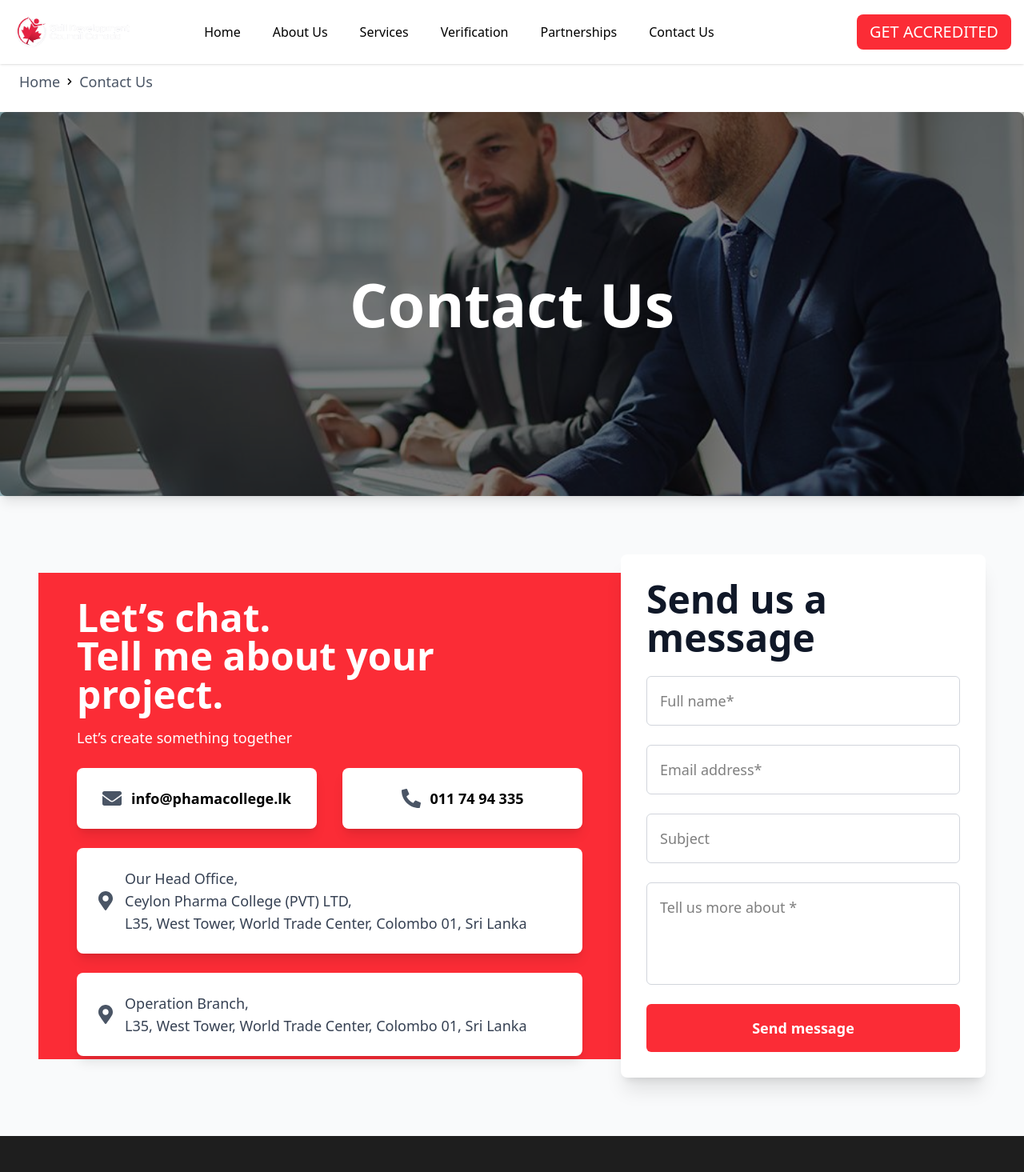
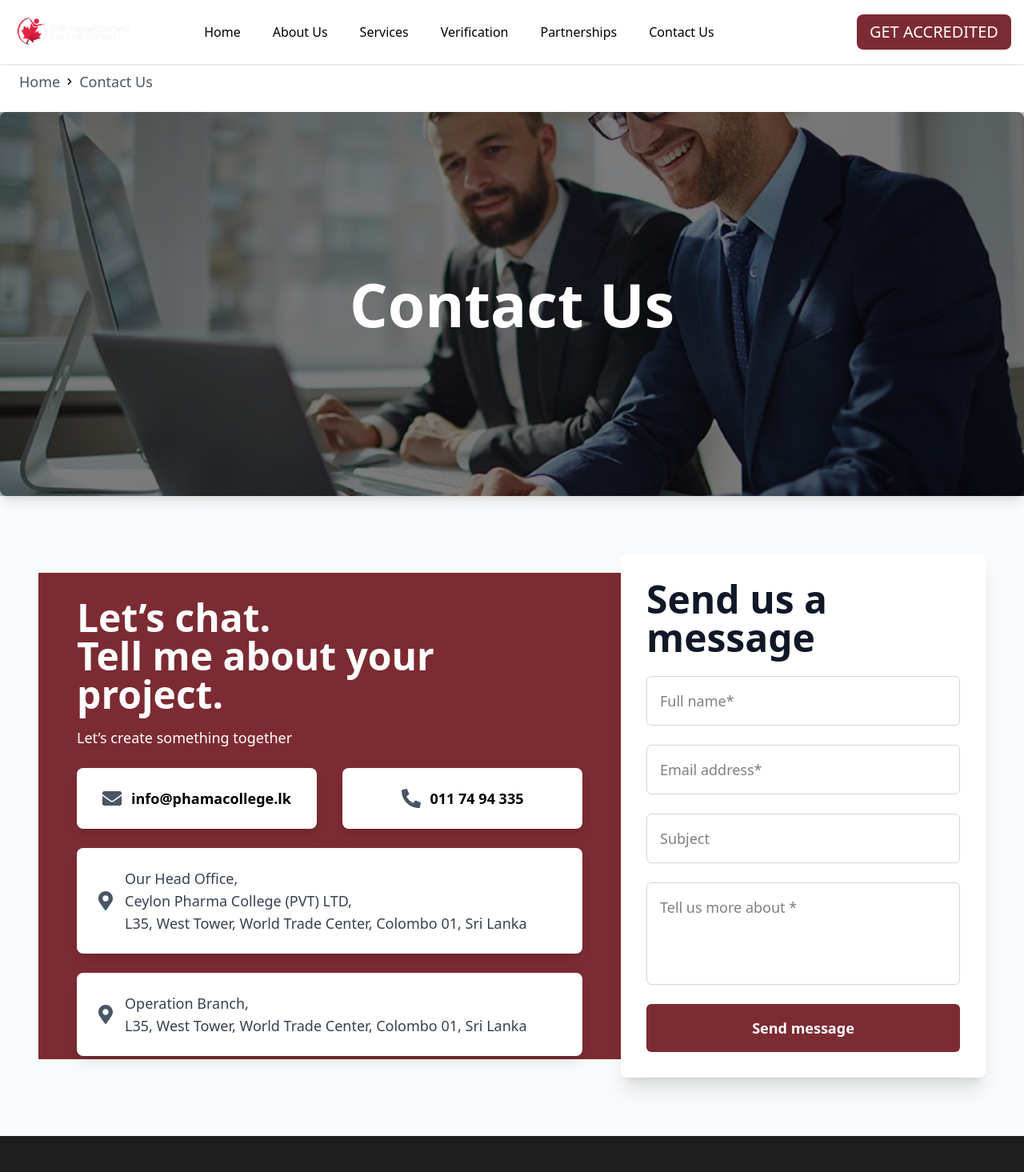
Before and after one commit to Payshia-Software-Solutions/ukcas, a Next.js app in the folder client/: page /contact in a window 1280 px wide. Shown: the top 1465 px of the page at 80% size. Built offline with nearby package versions, Linux system fonts and the light colour scheme.

Commit message:
Color Paltte Updated on Contact US page

```diff
--- a/client/components/CertificateVerification/CertificateVerification.tsx
+++ b/client/components/CertificateVerification/CertificateVerification.tsx
@@ -4,26 +4,7 @@ import React, { useEffect, useState } from 'react';
 import Image from 'next/image';
 import { useRouter, useSearchParams } from 'next/navigation';
 
-const CertificateVerification = () => {
-  const router = useRouter();
-  const searchParams = useSearchParams();
-
-  const [certificateIdInput, setCertificateIdInput] = useState('');
-  const [certificate, setCertificate] = useState<{
-    certificateId: string;
-    user: {
-      name: string;
-      image: string;
-      course: {
-        name: string;
-        duration: string;
-        completionDate: string;
-        learningpartner: string;
-      };
-    };
-  } | null>(null);
-
-  // Dummy data
+// ✅ Moved outside the component to fix ESLint warning
 const dummyCertificates = [
   {
     certificateId: '1234',
@@ -52,6 +33,25 @@ const CertificateVerification = () => {
     },
   },
 ];
+
+const CertificateVerification = () => {
+  const router = useRouter();
+  const searchParams = useSearchParams();
+
+  const [certificateIdInput, setCertificateIdInput] = useState('');
+  const [certificate, setCertificate] = useState<{
+    certificateId: string;
+    user: {
+      name: string;
+      image: string;
+      course: {
+        name: string;
+        duration: string;
+        completionDate: string;
+        learningpartner: string;
+      };
+    };
+  } | null>(null);
 
   // Load certificate if ID is in URL
   useEffect(() => {
@@ -155,7 +155,7 @@ const CertificateVerification = () => {
             />
             <button
               onClick={handleSearch}
-              className="w-full text-xl bg-red-500 hover:bg-red-900 text-white font-semibold py-4 rounded-lg transition cursor-pointer "
+              className="w-full text-xl bg-[#7C2B33] hover:bg-[#74323B] text-white font-semibold py-4 rounded-lg transition cursor-pointer "
             >
               Search
             </button>
--- a/client/components/ContactForm.tsx
+++ b/client/components/ContactForm.tsx
@@ -5,7 +5,7 @@ const ContactForm: React.FC = () => {
   return (
     <section className="flex flex-col md:flex-row items-center justify-center min-h-screen bg-gray-50 p-6 md:p-12">
       {/* Left Section */}
-      <div className="md:w-auto h-auto md:h-[38rem] px-6 md:px-12 py-8 text-center bg-red-500 md:text-left mb-6 md:mb-0 w-full">
+      <div className="md:w-auto h-auto md:h-[38rem] px-6 md:px-12 py-8 text-center bg-[#7C2B33] md:text-left mb-6 md:mb-0 w-full">
         <h2 className="text-3xl md:text-5xl font-bold text-white">
           Let&rsquo;s chat.<br /> Tell me about your project.
         </h2>
@@ -52,25 +52,25 @@ const ContactForm: React.FC = () => {
           <input
             type="text"
             placeholder="Full name*"
-            className="border border-gray-300 p-3 md:p-4 rounded-md text-base md:text-lg focus:outline-none focus:ring-2 focus:ring-red-500"
+            className="border border-gray-300 p-3 md:p-4 rounded-md text-base md:text-lg focus:outline-none focus:ring-2 focus:ring-[#74323B]"
           />
           <input
             type="email"
             placeholder="Email address*"
-            className="border border-gray-300 p-3 md:p-4 rounded-md text-base md:text-lg focus:outline-none focus:ring-2 focus:ring-red-500"
+            className="border border-gray-300 p-3 md:p-4 rounded-md text-base md:text-lg focus:outline-none focus:ring-2 focus:ring-[#74323B]"
           />
           <input
             type="text"
             placeholder="Subject"
-            className="border border-gray-300 p-3 md:p-4 rounded-md text-base md:text-lg focus:outline-none focus:ring-2 focus:ring-red-500"
+            className="border border-gray-300 p-3 md:p-4 rounded-md text-base md:text-lg focus:outline-none focus:ring-2 focus:ring-[#74323B]"
           />
           <textarea
             placeholder="Tell us more about *"
-            className="border border-gray-300 p-3 md:p-4 rounded-md text-base md:text-lg h-24 md:h-32 resize-none focus:outline-none focus:ring-2 focus:ring-red-500"
+            className="border border-gray-300 p-3 md:p-4 rounded-md text-base md:text-lg h-24 md:h-32 resize-none focus:outline-none focus:ring-2 focus:ring-[#74323B]"
           ></textarea>
           <button
             type="submit"
-            className="bg-red-500 text-white font-semibold p-3 md:p-4 rounded-md text-base md:text-lg hover:bg-red-900 transition duration-300 cursor-pointer flex items-center justify-center"
+            className="bg-[#7C2B33] text-white font-semibold p-3 md:p-4 rounded-md text-base md:text-lg hover:bg-[#74323B] transition duration-300 cursor-pointer flex items-center justify-center"
           >
             Send message
           </button>
--- a/client/components/NavBar.tsx
+++ b/client/components/NavBar.tsx
@@ -77,7 +77,7 @@ const NavBar: React.FC = () => {
             </div>
 
             <div className="hidden md:flex">
-              <button className="bg-red-500 text-white text-xl py-2 px-4 rounded-lg">
+              <button className="bg-[#7C2B33] text-white text-xl py-2 px-4 rounded-lg">
                 <Link href="#" target="_blank">GET ACCREDITED
                 </Link>
               </button>
```
Lines whose indentation alone changed are shown as unchanged.
